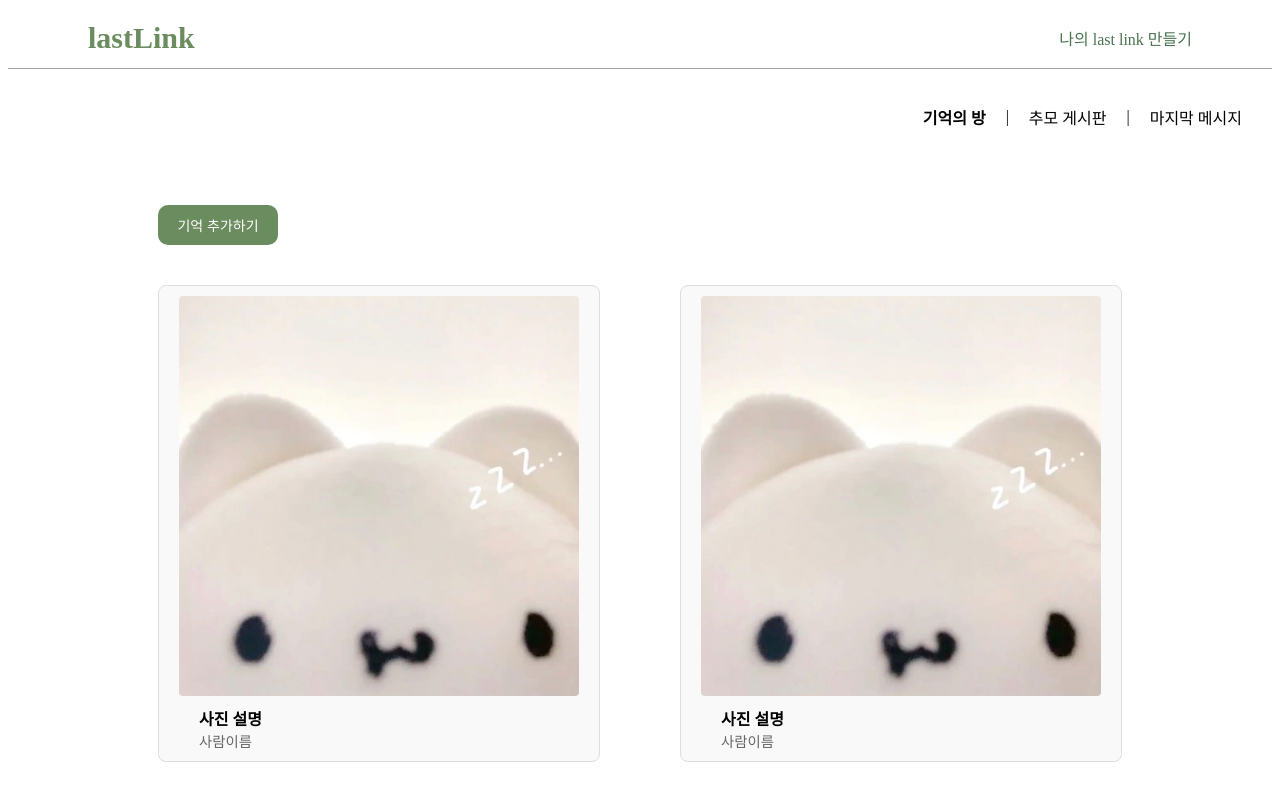
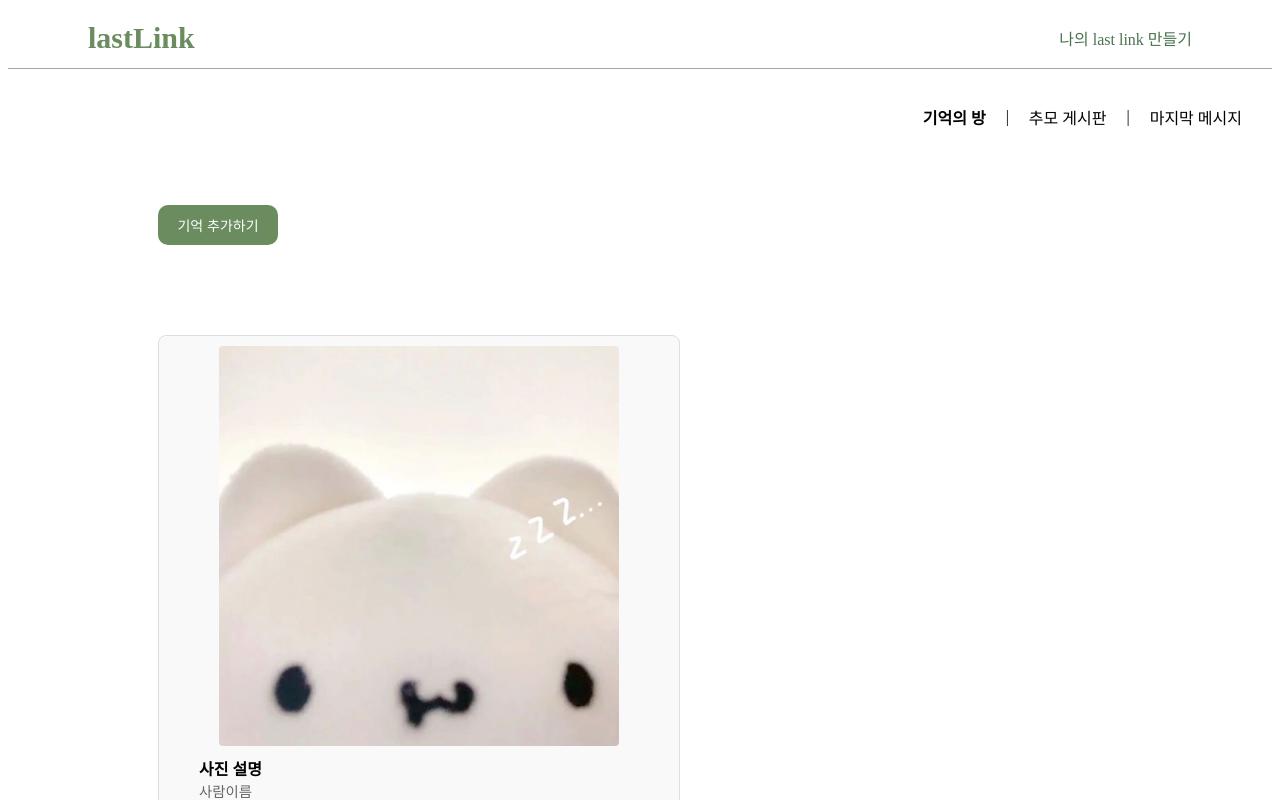
Before and after one commit to LikeLion-13th-INHA-Hachathon-Team-F/teamF-web, a React (Vite) app in the folder LikeLion-Hachathon-Front/: page /visitor in a window 1280 px wide. Both pictures are taken after a click on the button "입장하기". Shown: the top 800 px of the page. Built offline with nearby package versions, Linux system fonts and the light colour scheme.

Commit message:
memoryroom css 수정중

```diff
--- a/LikeLion-Hachathon-Front/package.json
+++ b/LikeLion-Hachathon-Front/package.json
@@ -11,6 +11,7 @@
   },
   "dependencies": {
     "axios": "^1.10.0",
+    "framer-motion": "^12.23.0",
     "gh-pages": "^6.3.0",
     "react": "^19.1.0",
     "react-dom": "^19.1.0",
@@ -28,5 +29,4 @@
     "globals": "^16.2.0",
     "vite": "^7.0.0"
   }
-
 }
--- a/LikeLion-Hachathon-Front/src/Visitor/MemoryRoom/MemoryRoom.css
+++ b/LikeLion-Hachathon-Front/src/Visitor/MemoryRoom/MemoryRoom.css
@@ -24,8 +24,8 @@
     color: white;
 }
 .gallery {
-  display: grid;
-  grid-template-columns: repeat(auto-fill, minmax(400px, 1fr));
+  display: flex;
+  flex-direction: column;
   gap: 80px;
   padding: 20px;
   padding-left: 150px;
@@ -36,11 +36,13 @@
   display: flex;
   flex-direction: column;
   align-items: center;
+  justify-self: center;
   background-color: #f9f9f9;
   border: 1px solid #ddd;
   padding: 10px;
   border-radius: 8px;
   overflow: hidden;
+  width: 500px;
 }
 
 .photo-image {
--- a/LikeLion-Hachathon-Front/src/Visitor/MemoryRoom/MemoryRoom.jsx
+++ b/LikeLion-Hachathon-Front/src/Visitor/MemoryRoom/MemoryRoom.jsx
@@ -1,6 +1,7 @@
 import React from 'react'
 import { useNavigate } from 'react-router-dom'
 import './MemoryRoom.css'
+import {motion} from 'framer-motion'
 
 const MemoryRoom = () => {
   const navigate = useNavigate();
@@ -43,15 +44,28 @@ const MemoryRoom = () => {
         <button className='VisitorButton' onClick={ handleAddMemory}>
           기억 추가하기
         </button>
-        <div className="gallery">
+        <motion. div
+         className="gallery">
         {photoData.map((item, index) => (
-          <div key={index} className="photo-card">
+
+            <motion.div
+            key={index}
+            className="photo-card"
+            initial={{ opacity: 0, y: 50 }}
+            whileInView={{ opacity: 1, x: 0 }}
+            viewport={{ once: false }}
+            transition={{
+              ease: 'easeInOut',
+              duration: 2,
+              x: { duration: 1 },
+            }}
+          >
             <img src={item.imageUrl} alt={item.description} className="photo-image" />
             <div className="photo-description"><b>{item.description}</b></div>
             <div className="photo-name">{item.name}</div>
-          </div>
+          </motion.div>
         ))}
-      </div>
+      </motion. div>
 
 
     </div>
```
Also changed, not shown: 1 other file (tests, documents, lock files or other folders).
